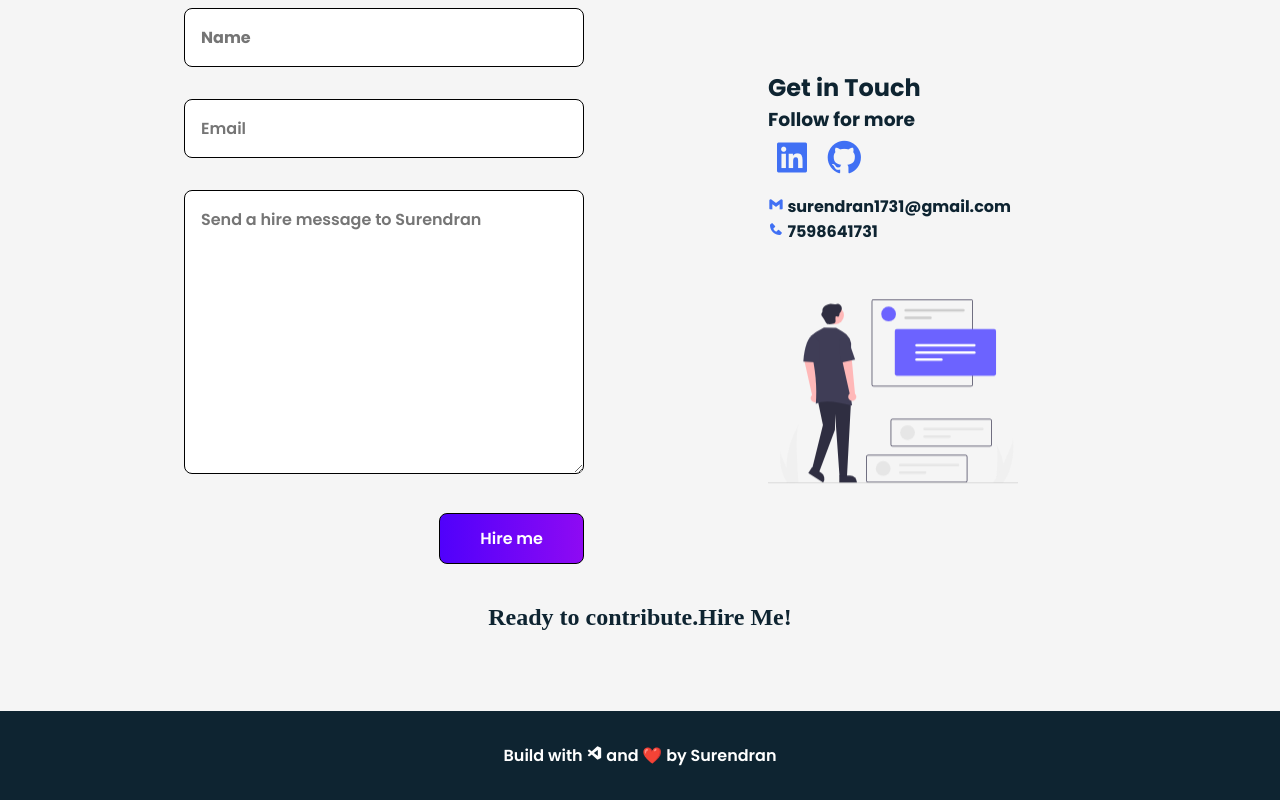
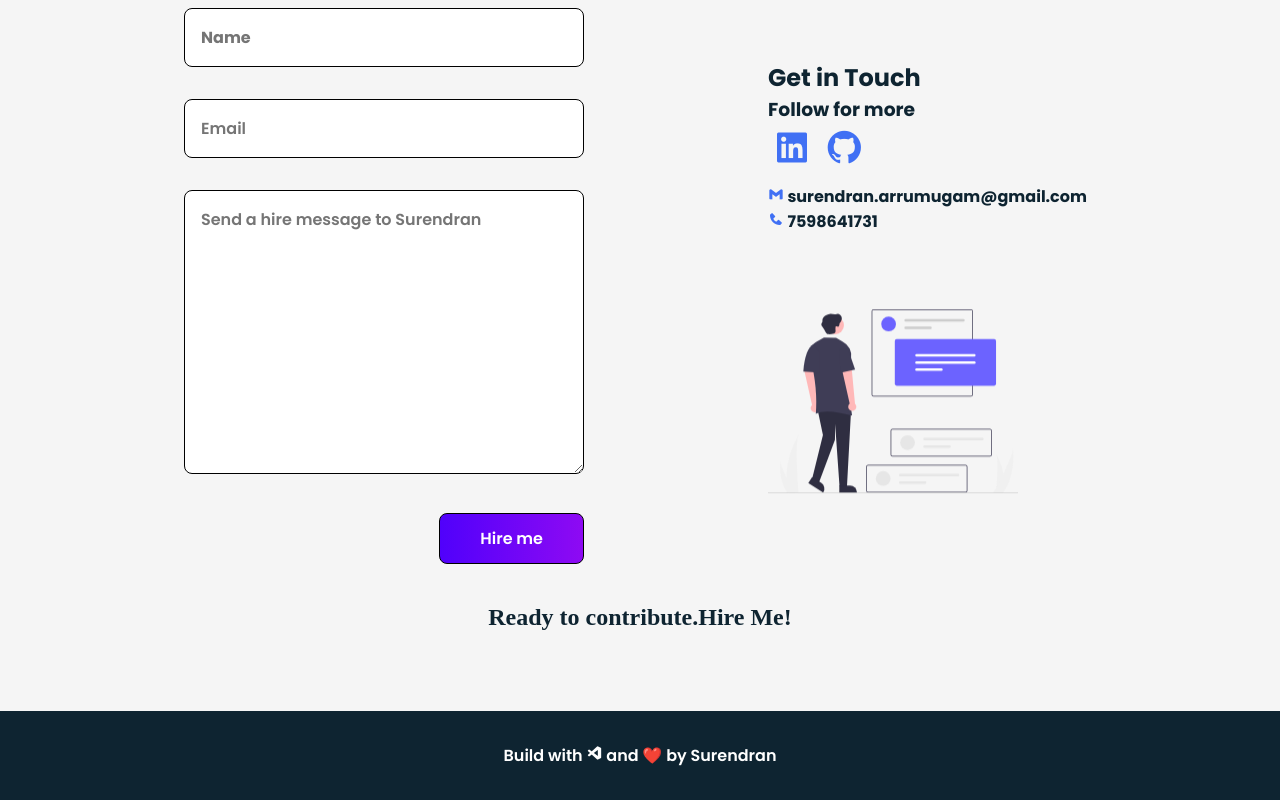
Before and after one commit to Surendran1731/Surendran-portfolio, a plain HTML site: page index.html in a window 1280 px wide. Shown: the part 6420-7220 px from the top of the page. Drawn offline with nearby package versions, Linux system fonts and the light colour scheme; files that its build step writes are made by us from their sources; a web font is replaced by a local one.

Commit message:
change mail

```diff
--- a/index.html
+++ b/index.html
@@ -749,7 +749,7 @@
                     style="color: #4070f4"
                   ></i
                 ></span>
-                surendran1731@gmail.com
+                surendran.arrumugam@gmail.com
               </h4>
               <h4 data-aos="fade-down">
                 <span
```
